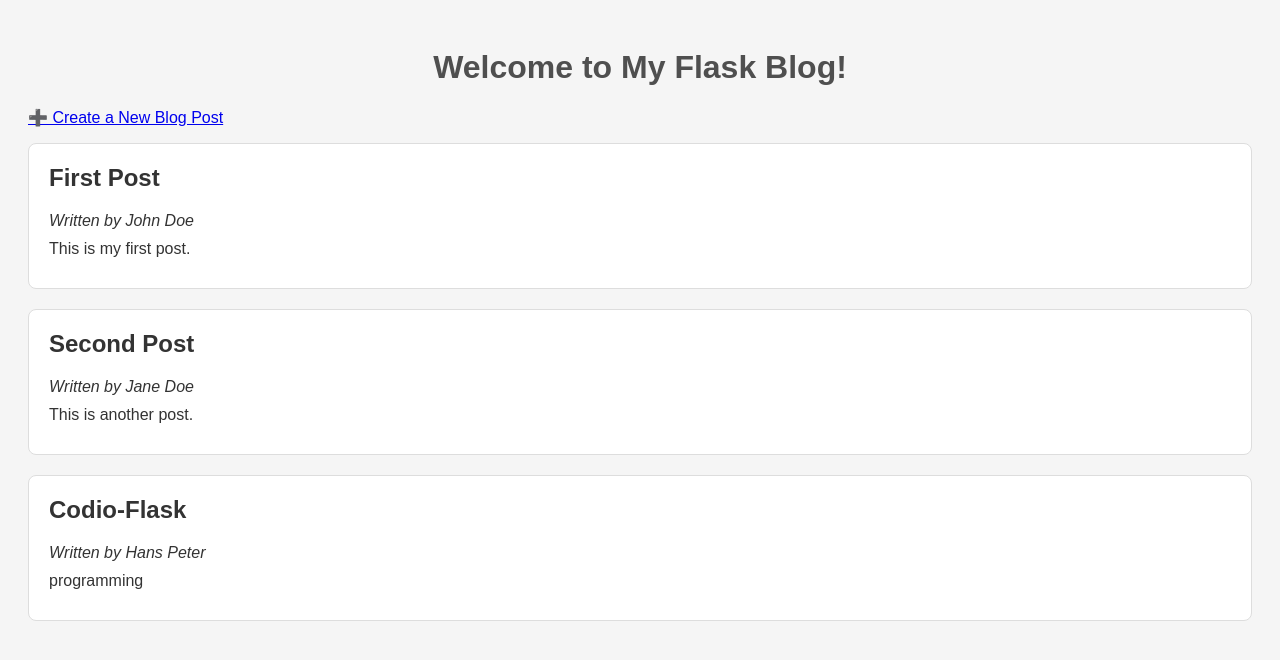
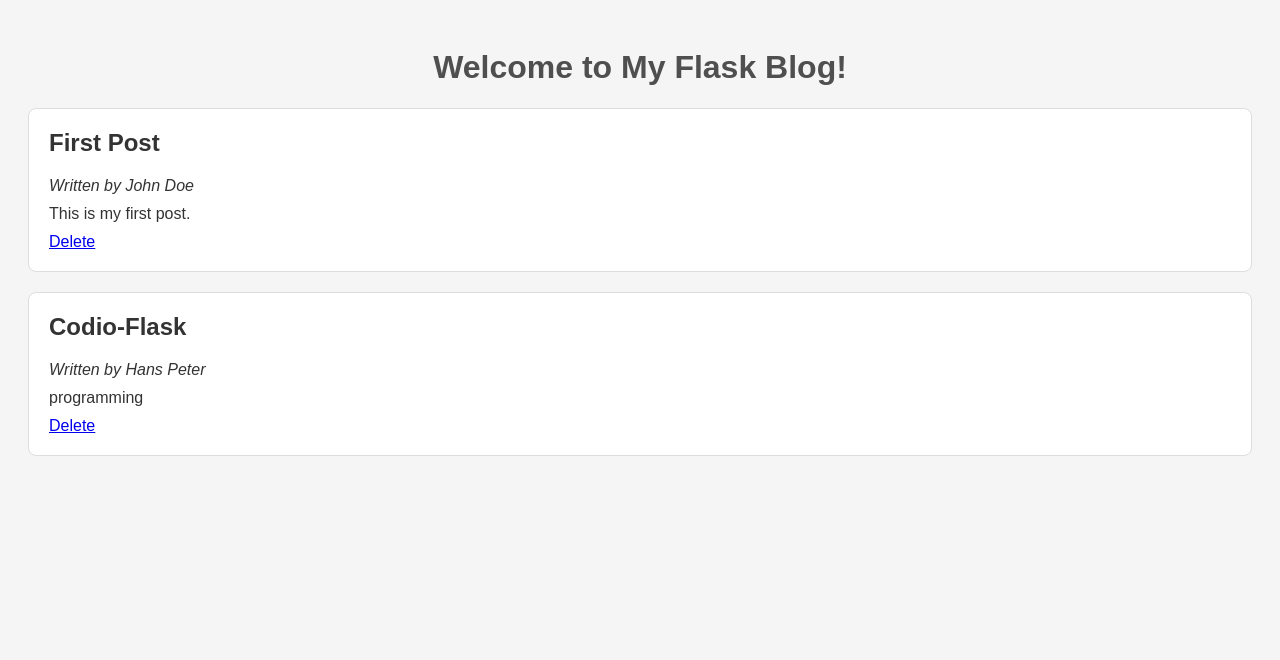
Before and after one commit to genti-ms/flask-basic-module, a Flask app: page / in a window 1280 px wide. Shown: the top 660 px of the page. Run offline with Flask 3, Linux system fonts and the light colour scheme.

Commit message:
Add delete functionality for blog posts

```diff
--- a/app.py
+++ b/app.py
@@ -41,5 +41,16 @@ def add():
 
     return render_template('add.html')
 
+@app.route('/delete/<int:post_id>')
+def delete(post_id):
+    posts = load_posts()
+
+    posts = [post for post in posts if post['id'] != post_id]
+
+    save_posts(posts)
+
+    return redirect(url_for('index'))
+
+
 if __name__ == "__main__":
     app.run(debug=True, port=5001)
--- a/posts.json
+++ b/posts.json
@@ -6,12 +6,6 @@
         "content": "This is my first post."
     },
     {
-        "id": 2,
-        "author": "Jane Doe",
-        "title": "Second Post",
-        "content": "This is another post."
-    },
-    {
         "id": 3,
         "author": "Hans Peter",
         "title": "Codio-Flask",
--- a/templates/index.html
+++ b/templates/index.html
@@ -2,21 +2,21 @@
 <html lang="en">
 <head>
     <meta charset="UTF-8">
+    <meta name="viewport" content="width=device-width, initial-scale=1.0">
     <title>My Flask Blog</title>
     <link rel="stylesheet" href="{{ url_for('static', filename='style.css') }}">
 </head>
 <body>
     <h1>Welcome to My Flask Blog!</h1>
-
-    <p><a href="{{ url_for('add') }}">➕ Create a New Blog Post</a></p>
-
+    <div class="posts">
         {% for post in posts %}
         <div class="post">
             <h2>{{ post.title }}</h2>
             <p><em>Written by {{ post.author }}</em></p>
             <p>{{ post.content }}</p>
+            <a href="{{ url_for('delete', post_id=post.id) }}" class="delete-button">Delete</a>
         </div>
         {% endfor %}
-
+    </div>
 </body>
 </html>
```
Lines whose indentation alone changed are shown as unchanged.
